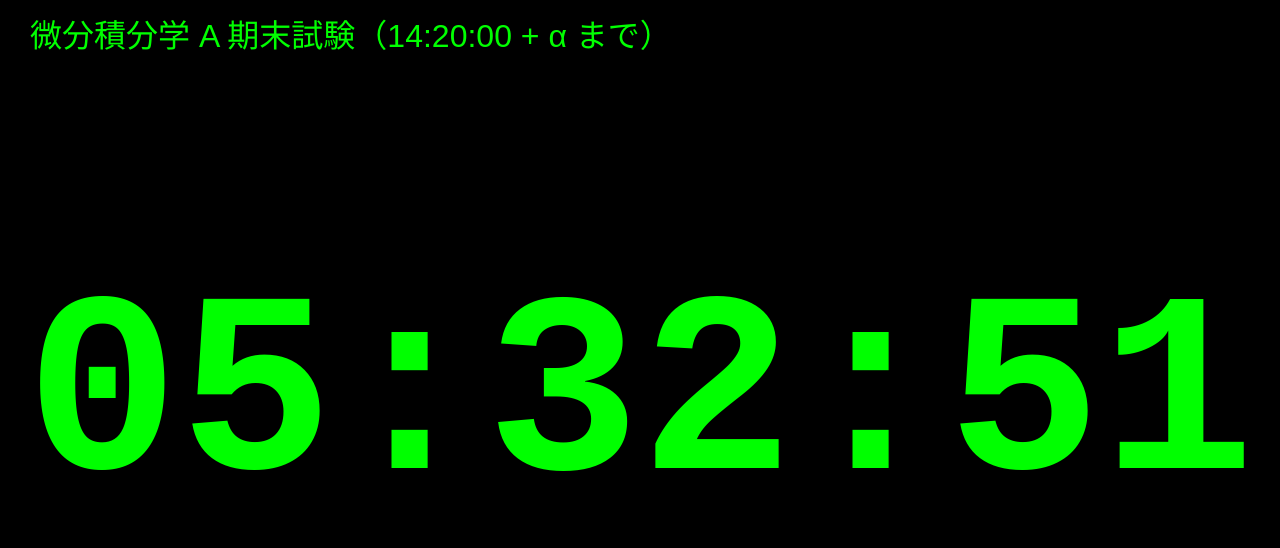
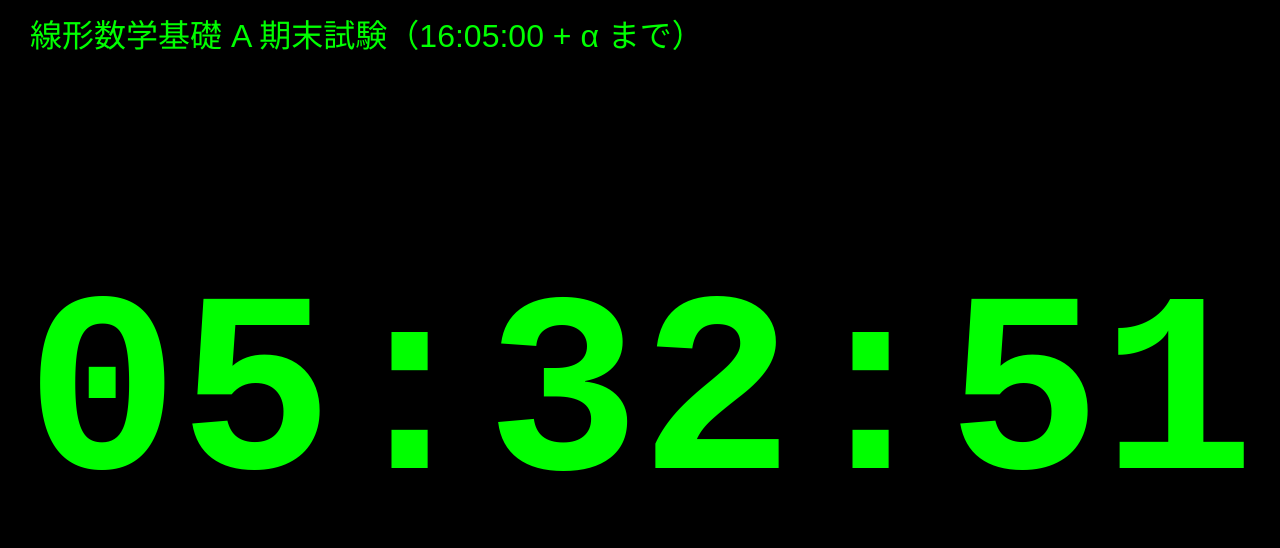
Before and after one commit to RubySafi/TeachingSamples, a website: page WebSamples/contents/index.html in a window 1280 px wide. Drawn offline with Linux system fonts and the light colour scheme.

Commit message:
minor update

```diff
--- a/WebSamples/contents/index.html
+++ b/WebSamples/contents/index.html
@@ -29,7 +29,7 @@
     </style>
   </head>
   <body>
-    <div id="header">微分積分学 A 期末試験（14:20:00 + α まで）</div>
+    <div id="header">線形数学基礎 A 期末試験（16:05:00 + α まで）</div>
     <div id="clock">--:--:--</div>
     <script src="dist/index.js" type="module"></script>
   </body>
```
